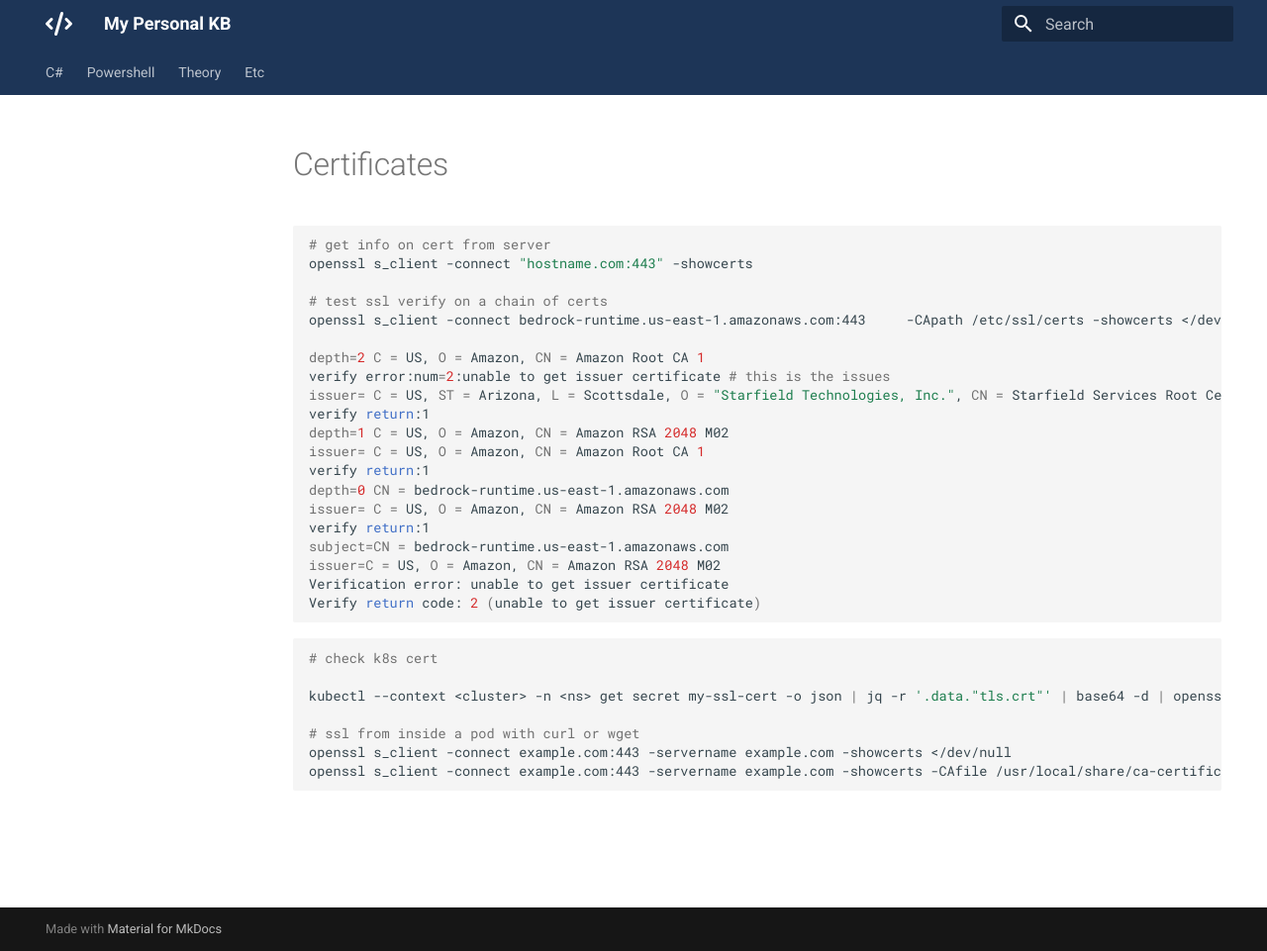
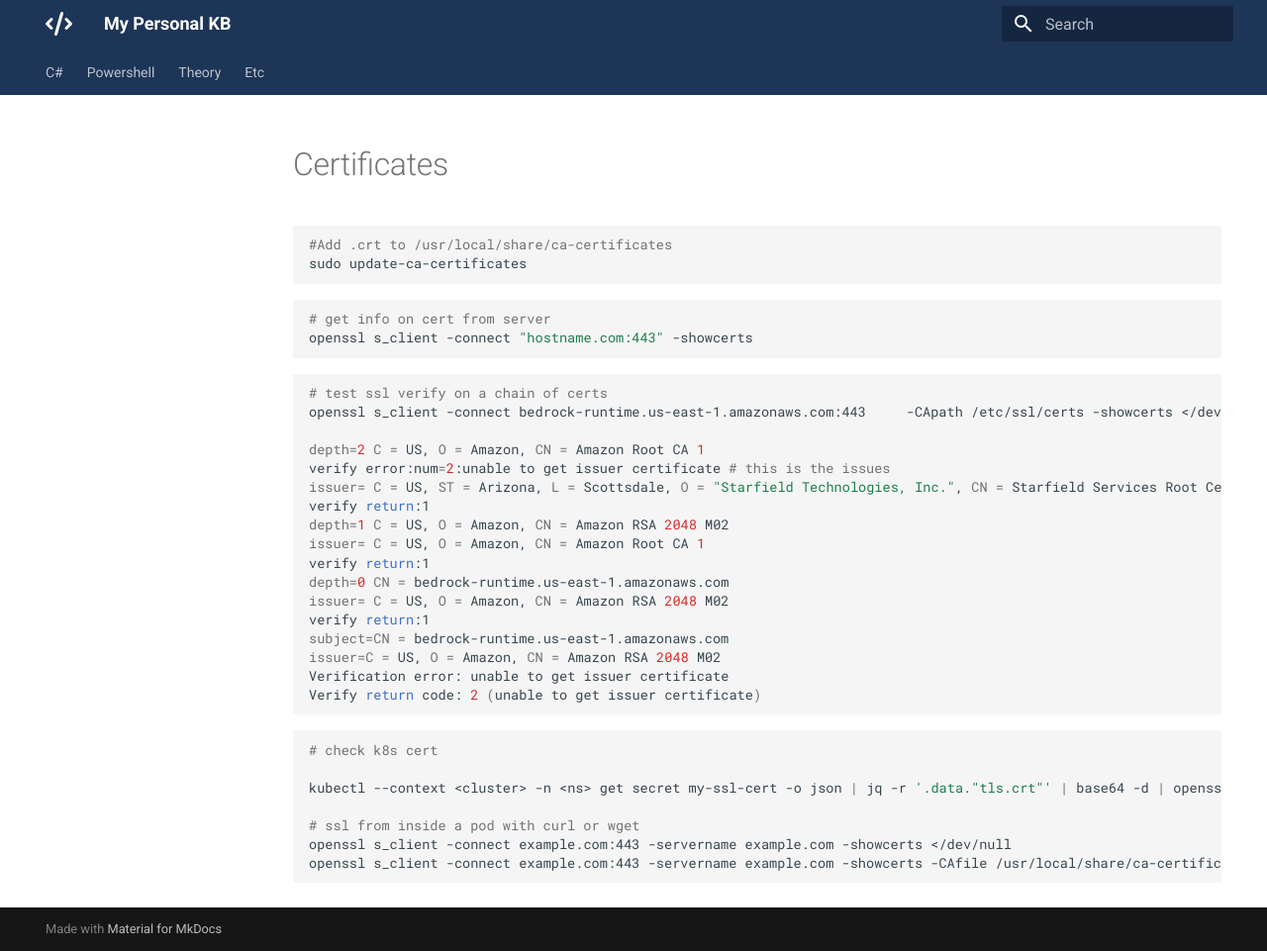
Before and after one commit to mrhockeymonkey/mrhockeymonkey.github.io, an MkDocs documentation site: the page built from docs/Certs/README.md, in a window 1280 px wide and 961 px high. Shown: the whole window at 99% size. Built offline with MkDocs 1.6.1 and Material for MkDocs 9.7.7, drawn with Linux system fonts in a browser that asks for light colours.

Commit message:
Update README.md

````diff
--- a/docs/Certs/README.md
+++ b/docs/Certs/README.md
@@ -1,9 +1,18 @@
 # Certificates
+
+
+
+```bash
+#Add .crt to /usr/local/share/ca-certificates
+sudo update-ca-certificates
+```
 
 ```bash
 # get info on cert from server
 openssl s_client -connect "hostname.com:443" -showcerts
+```
 
+```bash
 # test ssl verify on a chain of certs
 openssl s_client -connect bedrock-runtime.us-east-1.amazonaws.com:443     -CApath /etc/ssl/certs -showcerts </dev/null 2>&1 | grep -E 'depth|verify|issuer|subject'
 
````
